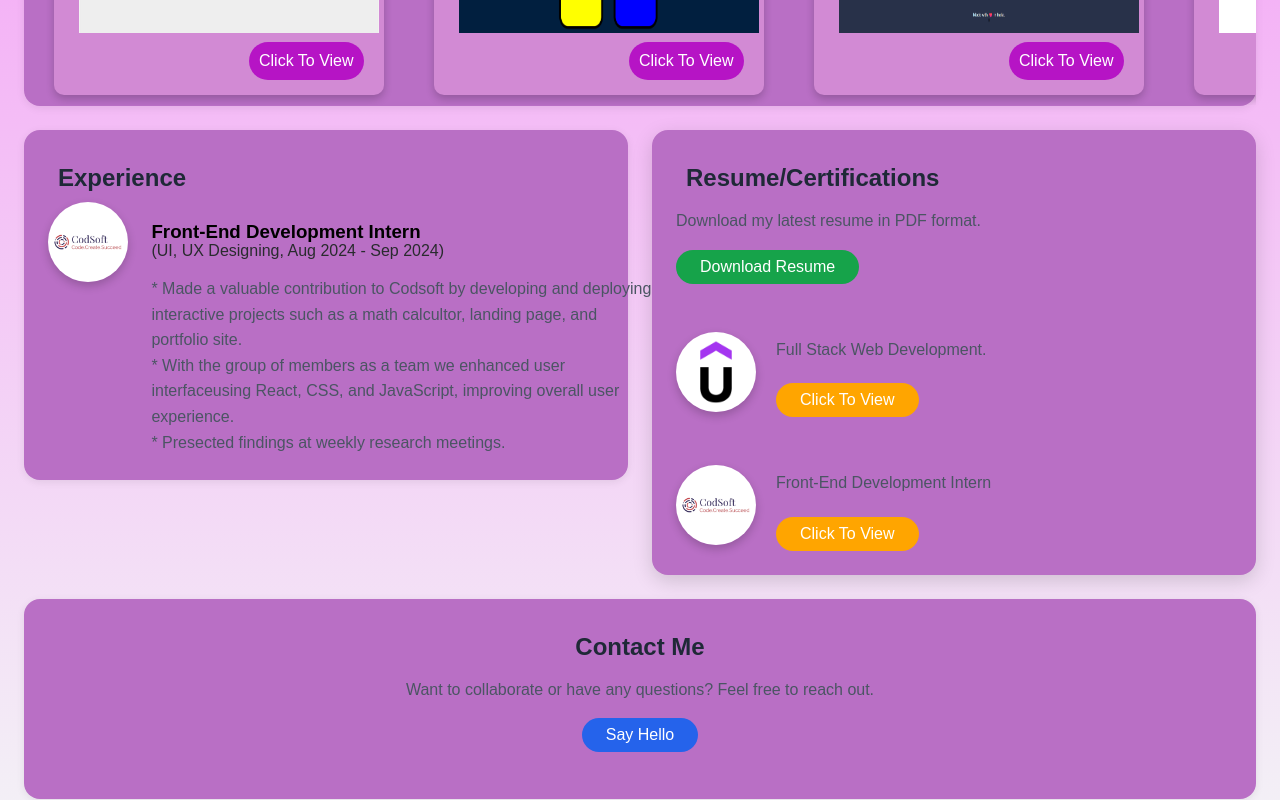
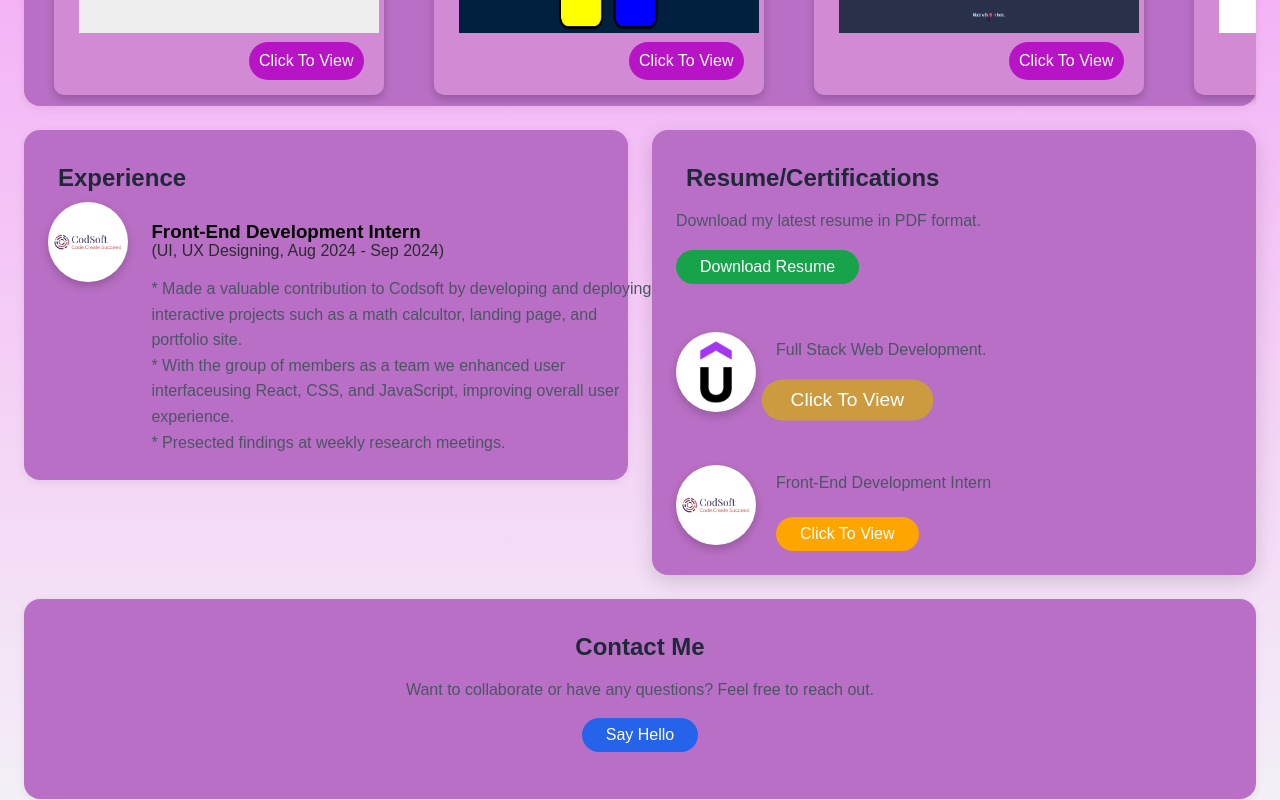
Before and after one commit to vignesh3002-cr/Personal-Portfolio, a React (Vite) app: page / in a window 1280 px wide. In both pictures the pointer is over the link 847 px from the left and 1733 px from the top of the page. Shown: the part 1333-2133 px from the top of the page. Built offline with nearby package versions, Linux system fonts and the light colour scheme.

Commit message:
UI features were updated

```diff
--- a/src/Portfolio.jsx
+++ b/src/Portfolio.jsx
@@ -162,7 +162,7 @@ export default function Portfolio() {
             <h2 className="portfolio-section-title">Resume/Certifications</h2>
             <p className="portfolio-text">Download my latest resume in PDF format.</p>
             <a
-              href="/Org vig.pdf"
+              href="/Vignesh R T.dev.pdf"
               download
               className="portfolio-button resume-button"
             >
--- a/src/styles/Portfolio.css
+++ b/src/styles/Portfolio.css
@@ -296,6 +296,10 @@
   margin-left: 30px;
   margin-top: 25px;
 }
+.course_button:hover {
+  transform: scale(1.2);
+  background-color: #cc9a3f;
+}
 
 @media (min-width: 768px) {
   .portfolio-content {
```
Also changed, not shown: 2 other files (tests, documents, lock files or other folders).
